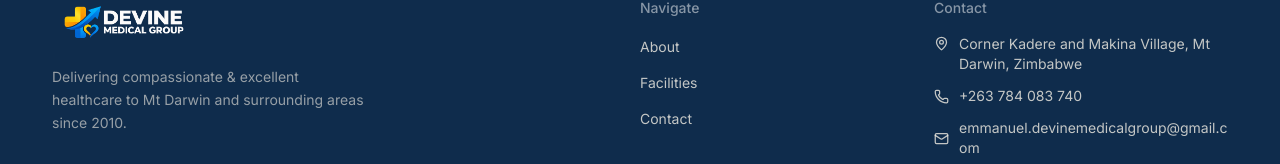
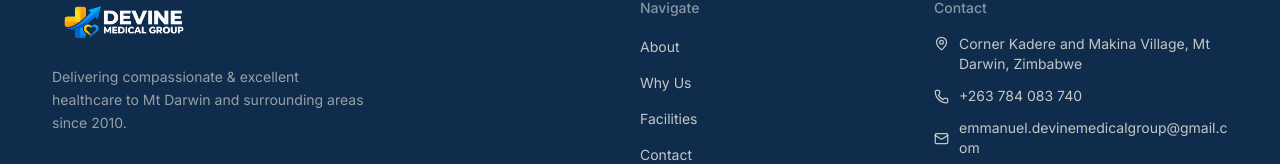
Before and after one commit to lilcuz03/Devine-Medical-Group, a Next.js app: page / in a window 1280 px wide. Shown: the part 7304-7468 px from the top of the page. Built offline with nearby package versions, Linux system fonts and the light colour scheme.

Commit message:
Add Why Us link to footer

```diff
--- a/components/Footer.tsx
+++ b/components/Footer.tsx
@@ -18,6 +18,7 @@ const InstagramIcon = (props: React.SVGProps<SVGSVGElement>) => (
 
 const quickLinks = [
   { label: "About", href: "#about" },
+  { label: "Why Us", href: "#why" },
   { label: "Facilities", href: "#facilities" },
   { label: "Contact", href: "#contact" },
 ];
```
